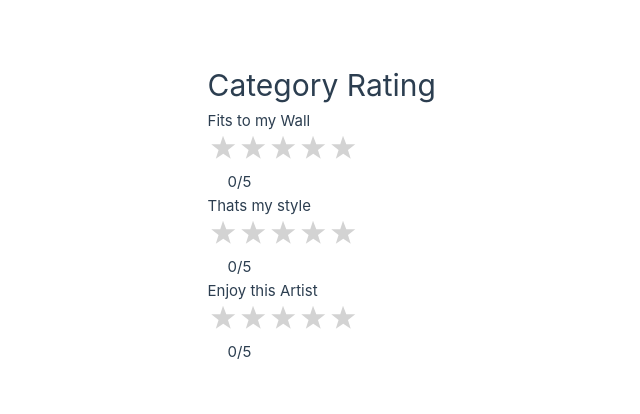
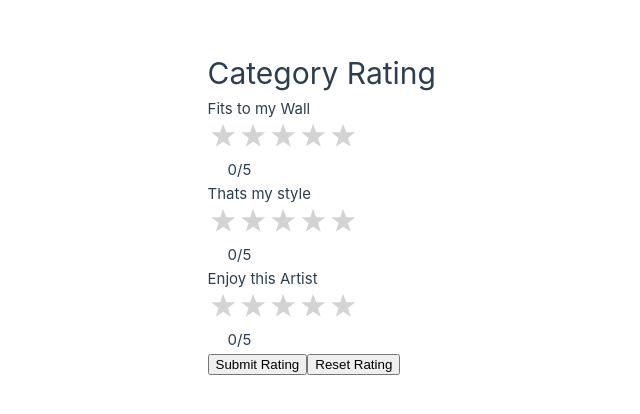
Before and after one commit to waqas1266/lumas-star-rating-task, a Vue app: page / in a window 1280 px wide. Shown: the part 188-602 px from the top of the page, without its empty margins (204-844 px from the left). Built offline with nearby package versions, Linux system fonts and the light colour scheme; the HTML template or start-up script is replaced by a standard one.

Commit message:
feat: add Submit and Reset Rating buttons and implement there functionality

```diff
--- a/src/components/CategoryRating/CategoryRatingDisplay.vue
+++ b/src/components/CategoryRating/CategoryRatingDisplay.vue
@@ -8,6 +8,8 @@
       :category="category"
       :categoryIndex="index"
     />
+    <button @click="handleSubmitRating">Submit Rating</button>
+    <button @click="handleResetRating">Reset Rating</button>
   </div>
 </template>
 
@@ -16,6 +18,20 @@ import { useCategoryRatingStore } from '@/stores/CategoryRatingStore'
 import RatingStars from '@/components/CategoryRating/RatingStars.vue'
 
 const categoryRatingStore = useCategoryRatingStore()
+
+/**
+ * Submit the ratings
+ */
+const handleSubmitRating = () => {
+  categoryRatingStore.onSubmitRating()
+}
+
+/**
+ * Reset the Ratings to default
+ */
+const handleResetRating = () => {
+  categoryRatingStore.onResetRating()
+}
 </script>
 
 <style scoped></style>
--- a/src/stores/CategoryRatingStore.ts
+++ b/src/stores/CategoryRatingStore.ts
@@ -10,7 +10,6 @@ export const useCategoryRatingStore = defineStore('categoryRating', () => {
   /**
    * Fetch Categories and format them
    */
-
   const fetchCategories = async () => {
     try {
       const categoriesArray = await categoryRatings.getCategories()
@@ -33,7 +32,6 @@ export const useCategoryRatingStore = defineStore('categoryRating', () => {
    * @param rating
    * @return void
    */
-
   const setRating = (categoryIndex: number, rating: number): void => {
     categories.value[categoryIndex].rating = rating
   }
@@ -45,7 +43,6 @@ export const useCategoryRatingStore = defineStore('categoryRating', () => {
    * @param starIndex
    * @return void
    */
-
   const onMouseHoverStarsRating = (
     categoryIndex: number,
     isFilled: boolean,
@@ -67,6 +64,23 @@ export const useCategoryRatingStore = defineStore('categoryRating', () => {
       categories.value[categoryIndex].rating > 0 ? categories.value[categoryIndex].rating : 0
   }
 
+  /**
+   * Submit the Ratings
+   */
+  const onSubmitRating = (): void => {
+    console.log(categories.value)
+  }
+
+  /**
+   * Reset Ratings to default
+   */
+  const onResetRating = (): void => {
+    categories.value.forEach((category) => {
+      category.rating = 0
+      category.hoveredRating = 0
+    })
+  }
+
   // Automatically fetch categories when the store is initialized
   fetchCategories()
 
@@ -76,5 +90,7 @@ export const useCategoryRatingStore = defineStore('categoryRating', () => {
     setRating,
     onMouseHoverStarsRating,
     onMouseLeave,
+    onSubmitRating,
+    onResetRating,
   }
 })
```
